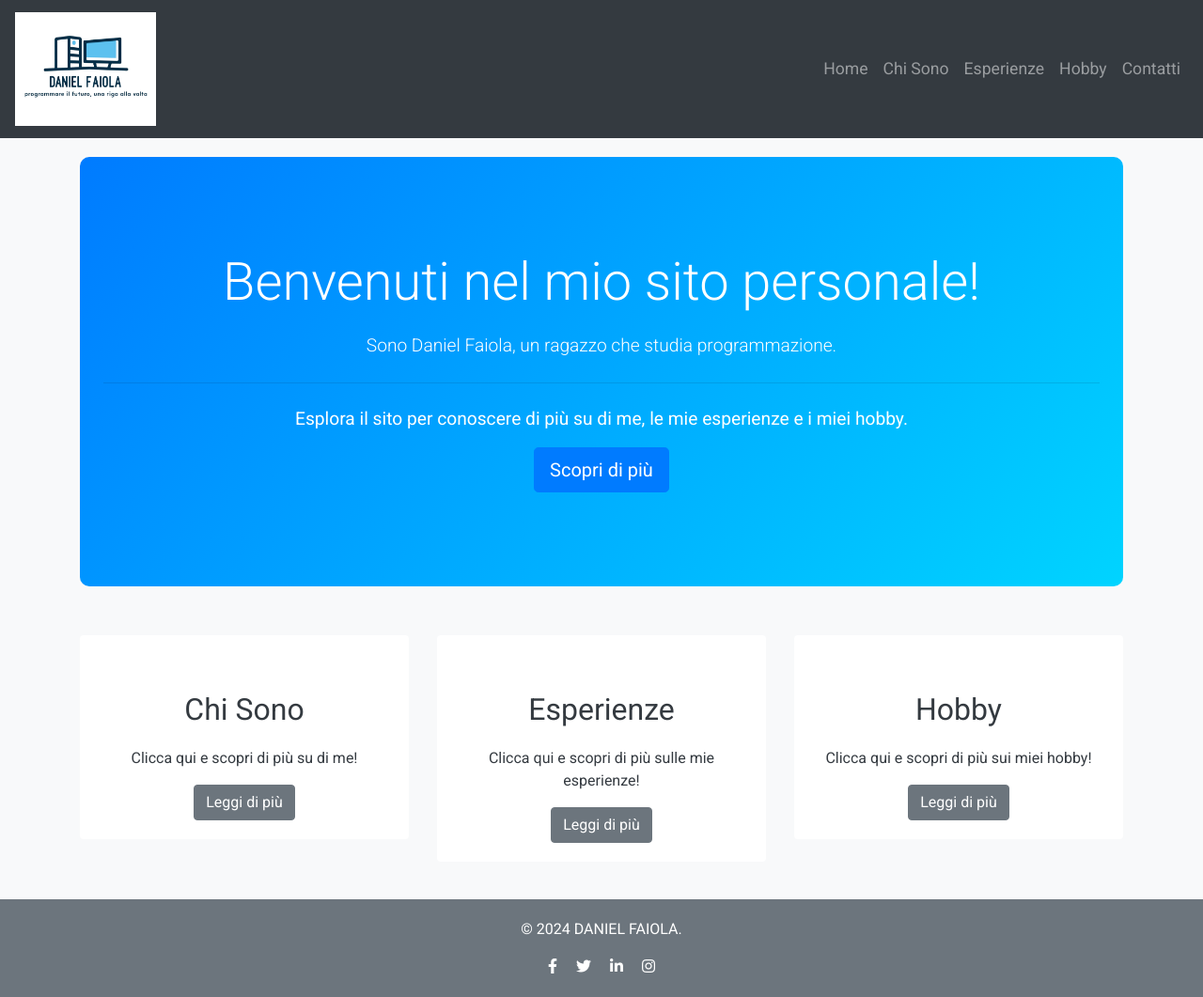
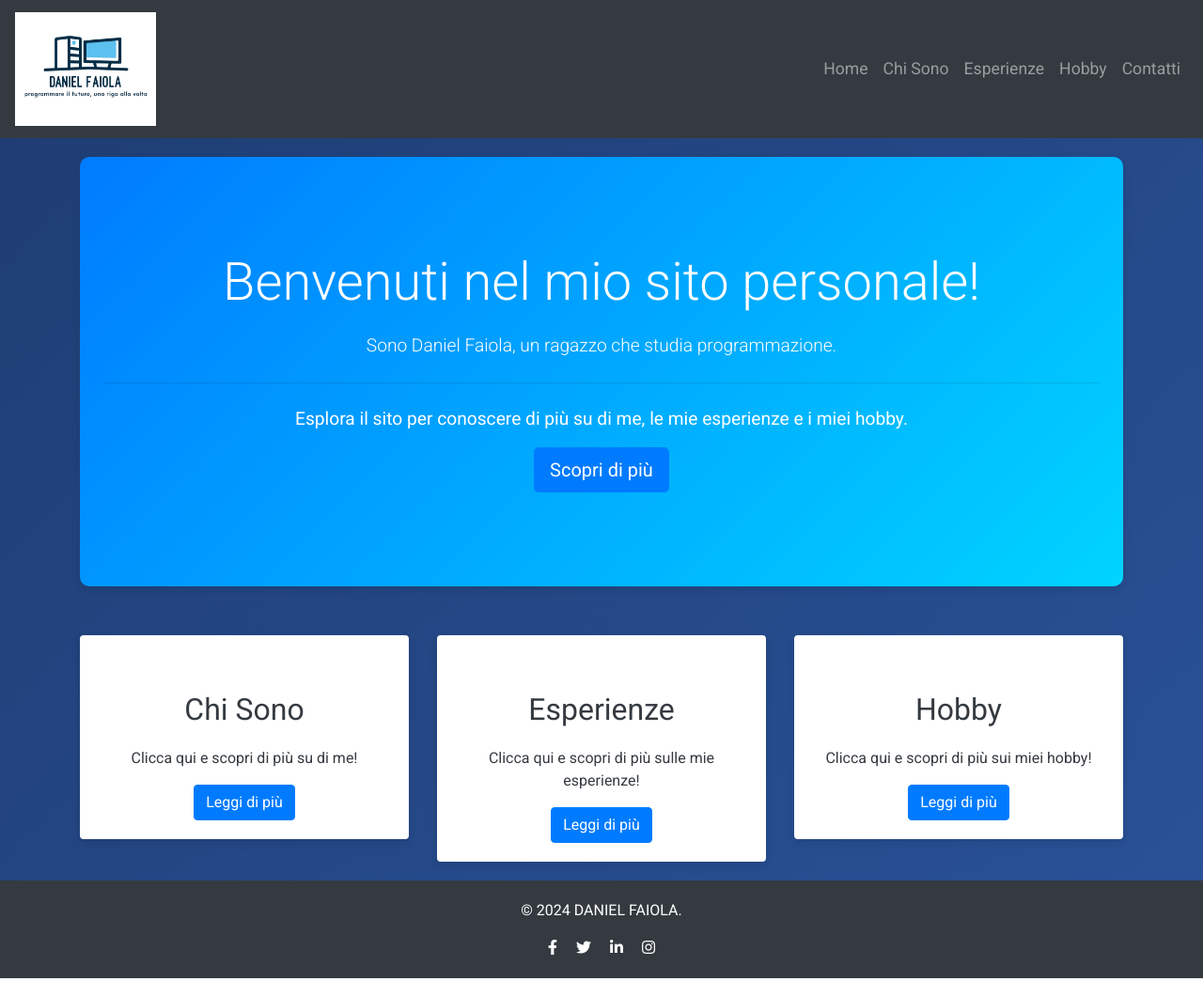
Before and after one commit to danielfaiola/danielfaiola.github.io, a plain HTML site: page Esercizio complessivo/index.html in a window 1280 px wide. Shown: the whole page at 94% size. Drawn offline with nearby package versions, Linux system fonts and the light colour scheme.

Commit message:
aggiustamenti

```diff
--- a/Esercizio complessivo/index.html
+++ b/Esercizio complessivo/index.html
@@ -9,9 +9,14 @@
     <link href="https://fonts.googleapis.com/css2?family=Roboto:wght@300;400;700&display=swap" rel="stylesheet">
     <style>
         body {
-            background-color: #f8f9fa;
+            background: linear-gradient(135deg, #1e3c72, #2a5298);
             color: #343a40;
             font-family: 'Roboto', sans-serif;
+            margin: 0;
+            padding: 0;
+            min-height: 100vh;
+            display: flex;
+            flex-direction: column;
         }
         .navbar {
             margin-bottom: 20px;
@@ -22,7 +27,7 @@
             text-align: center;
             padding: 100px 25px;
             border-radius: 10px;
-            position: relative;
+            box-shadow: 0 4px 8px rgba(0,0,0,0.1);
         }
         .jumbotron h1, .jumbotron p, .jumbotron .btn {
             position: relative;
@@ -38,11 +43,11 @@
             animation: fadeInUp 2s;
         }
         .footer {
-            background-color: #6c757d;
+            background-color: #343a40;
             color: white;
             padding: 20px 0;
             text-align: center;
-            margin-top: 20px;
+            margin-top: auto;
         }
         .logo img {
             max-width: 150px;
@@ -68,9 +73,22 @@
             margin: 20px 0;
             border: none;
             transition: transform 0.3s;
+            box-shadow: 0 4px 8px rgba(0,0,0,0.1);
+            background-color: #ffffff;
+            color: #343a40;
         }
         .card:hover {
             transform: scale(1.05);
+        }
+        .btn-secondary {
+            background-color: #007bff;
+            border-color: #007bff;
+            color: white;
+            transition: background-color 0.3s, transform 0.3s;
+        }
+        .btn-secondary:hover {
+            background-color: #0056b3;
+            transform: translateY(-3px);
         }
         @keyframes fadeInDown {
             from { opacity: 0; transform: translateY(-50px); }
```
Also changed, not shown: Esercizio complessivo/about.html (+1 -1 lines), Esercizio complessivo/contact.html (+3 -1 lines), Esercizio complessivo/hobbies.html (+2 -2 lines).
